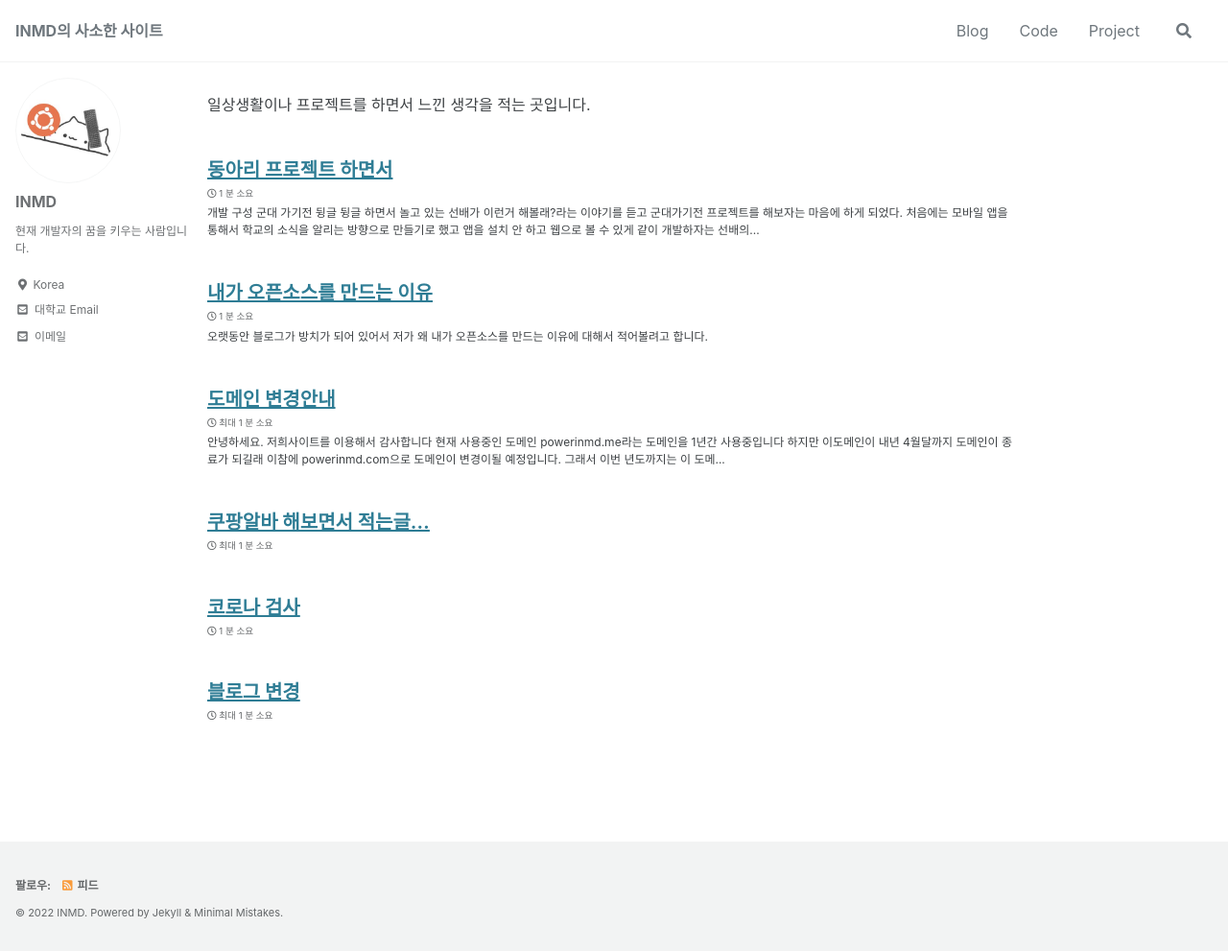
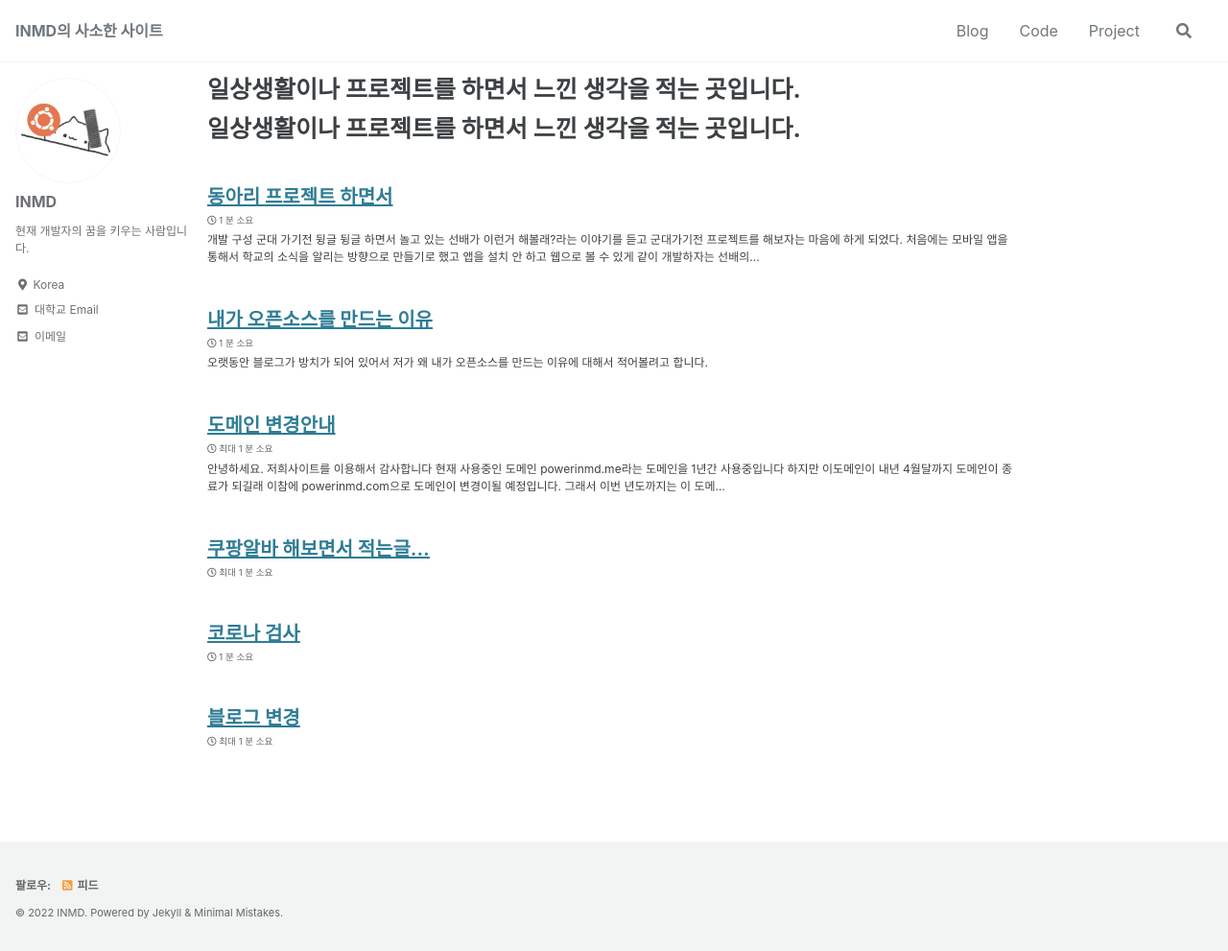
Before and after one commit to INMD1/blog-site, a Jekyll site: the page built from _pages/categories/categories-blog.md, in a window 1280 px wide and 991 px high. Shown: the whole window at 96% size. Built offline with Jekyll 4.4.1, drawn with Linux system fonts in a browser that asks for light colours; cached includes are drawn as plain includes; our own code applies the rules of GitHub Pages for plain Markdown files.

Commit message:
수정중입니다.

```diff
--- a/_pages/categories/categories-blog.md
+++ b/_pages/categories/categories-blog.md
@@ -4,7 +4,7 @@ permalink: categories/blog/
 author_profile: true
 ---
 
-일상생활이나 프로젝트를 하면서 느낀 생각을 적는 곳입니다.
+# 일상생활이나 프로젝트를 하면서 느낀 생각을 적는 곳입니다.
 
 {% assign posts = site.categories.blog %}
 {% for post in posts %} {% include archive-single.html type=page.entries_layout %} {% endfor %}
```
Also changed, not shown: _pages/categories/categories-project.md (+1 -1 lines).
